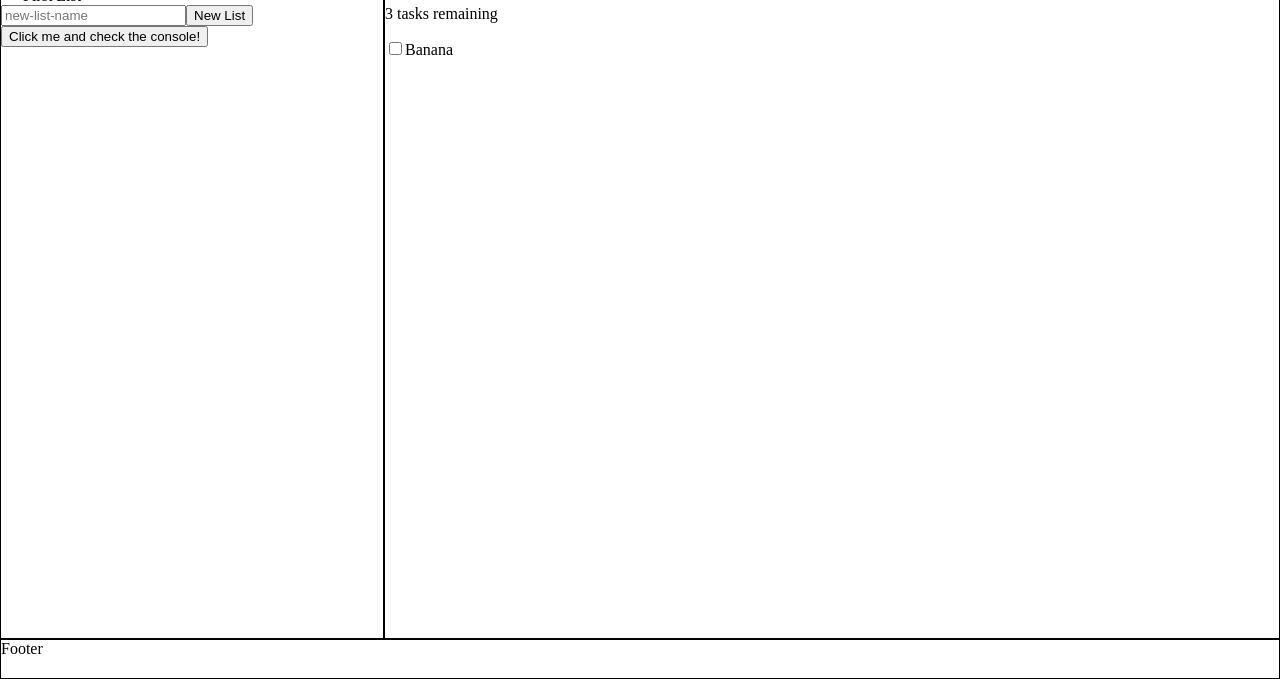
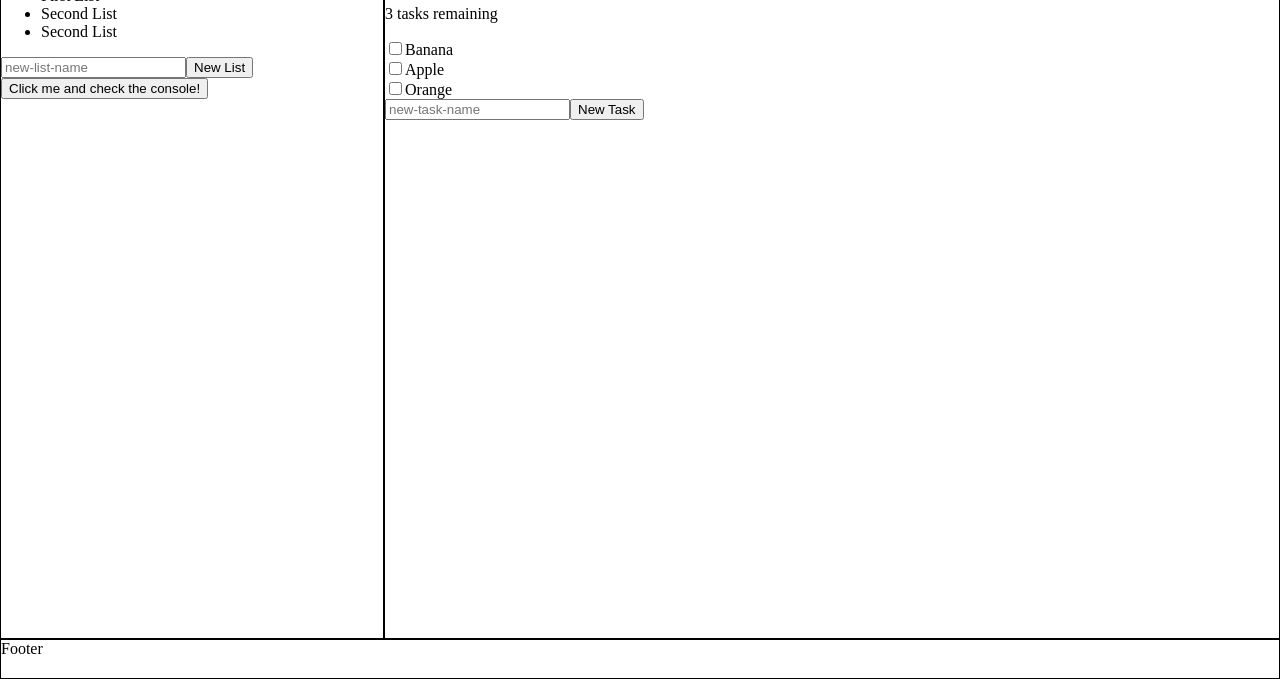
Before and after one commit to cah311/to-do-list, a website built with webpack: page dist/index.html in a window 1280 px wide. Shown: the part 121-800 px from the top of the page. Built offline with nearby package versions, Linux system fonts and the light colour scheme.

Commit message:
add task content and comments

```diff
--- a/src/index.js
+++ b/src/index.js
@@ -53,47 +53,68 @@ headerContent();
 
 // appends content to list section
 function listContent() {
+  // main list container
   const listContainer = document.getElementById("list-section");
 
   const listContent = document.createElement("div");
   listContent.setAttribute("id", "lists-container");
 
+  // Full list library
   const allListContainer = document.createElement("div");
   allListContainer.setAttribute("class", "all-lists");
   allListContainer.setAttribute("id", "all-list-container");
 
+  // Header for list of lists
   const allListTitle = document.createElement("h2");
   allListTitle.setAttribute("class", "task-list-title");
   allListTitle.innerText = "Lists";
 
+  // list of lists
   const allList = document.createElement("ul");
   allList.setAttribute("class", "task-list");
 
+  // list 1
   const firstList = document.createElement("li");
   firstList.setAttribute("class", "list-name");
   firstList.innerText = "First List";
 
+  // list 2
+  const secondList = document.createElement("li");
+  secondList.setAttribute("class", "list-name");
+  secondList.innerText = "Second List";
+
+  // list 3
+  const thirdList = document.createElement("li");
+  thirdList.setAttribute("class", "list-name");
+  thirdList.innerText = "Second List";
+
+  // add new list
   const newList = document.createElement("form");
   newList.setAttribute("action", "");
   const newListInput = document.createElement("input");
   newListInput.setAttribute("type", "text");
   newListInput.setAttribute("class", "new-list");
   newListInput.setAttribute("placeholder", "new-list-name");
-
+  //// subit new list
   const newListButton = document.createElement("button");
   newListButton.setAttribute("class", "list-button");
   newListButton.innerText = "New List";
 
+  //// ***********temp*****************/////
   const btn = document.createElement("button");
   btn.innerHTML = "Click me and check the console!";
   btn.onclick = lists;
+  //// ***********temp*****************/////
 
+  // append to list section
   listContainer.appendChild(listContent);
-
   listContent.appendChild(allListContainer);
+  // full list library
   allListContainer.appendChild(allListTitle);
   allListContainer.appendChild(allList);
-  allListContainer.appendChild(firstList);
+  allList.appendChild(firstList);
+  allList.appendChild(secondList);
+  allList.appendChild(thirdList);
   allListContainer.appendChild(newList);
   newList.appendChild(newListInput);
   newList.appendChild(newListButton);
@@ -107,13 +128,16 @@ listContent();
 
 // appends content to task section
 function tasksContent() {
+  // container & div for task section
   const taskContainer = document.getElementById("task-section");
   const taskContent = document.createElement("div");
   taskContent.innerText = "Tasks";
 
+  // div for current selected task
   const currentTaskList = document.createElement("div");
   currentTaskList.setAttribute("class", "todo-list");
 
+  // task list header
   const taskListHeader = document.createElement("div");
   taskListHeader.setAttribute("class", "todo-list-header");
 
@@ -124,11 +148,15 @@ function tasksContent() {
   taskCount.setAttribute("class", "todo-count");
   taskCount.innerText = "3 tasks remaining";
 
+  //task list body
   const taskListBody = document.createElement("div");
   taskListBody.setAttribute("class", "todo-list-body");
 
+  // todo section
   const todos = document.createElement("div");
   todos.setAttribute("class", "todos");
+
+  // individual task1
   const task1 = document.createElement("div");
   task1.setAttribute("class", "task");
   const task1Input = document.createElement("input");
@@ -137,28 +165,84 @@ function tasksContent() {
   const task1Label = document.createElement("label");
   task1Label.setAttribute("for", "task-1");
   task1Label.innerText = "Banana";
-  const customCheckbox = document.createElement("span");
-  customCheckbox.setAttribute("class", "custom-checkbox");
+  const customCheckbox1 = document.createElement("span");
+  customCheckbox1.setAttribute("class", "custom-checkbox");
 
+  // individual task2
+  const task2 = document.createElement("div");
+  task2.setAttribute("class", "task");
+  const task2Input = document.createElement("input");
+  task2Input.setAttribute("type", "checkbox");
+  task2Input.setAttribute("id", "task-2");
+  const task2Label = document.createElement("label");
+  task2Label.setAttribute("for", "task-2");
+  task2Label.innerText = "Apple";
+  const customCheckbox2 = document.createElement("span");
+  customCheckbox2.setAttribute("class", "custom-checkbox");
+
+  // individual task3
+  const task3 = document.createElement("div");
+  task3.setAttribute("class", "task");
+  const task3Input = document.createElement("input");
+  task3Input.setAttribute("type", "checkbox");
+  task3Input.setAttribute("id", "task-3");
+  const task3Label = document.createElement("label");
+  task3Label.setAttribute("for", "task-3");
+  task3Label.innerText = "Orange";
+  const customCheckbox3 = document.createElement("span");
+  customCheckbox3.setAttribute("class", "custom-checkbox");
+
+  // task creator
   const taskCreator = document.createElement("div");
   taskCreator.setAttribute("class", "new-task-creator");
+  //// new task form
+  const newTask = document.createElement("form");
+  newTask.setAttribute("action", "");
+  const newTaskInput = document.createElement("input");
+  newTaskInput.setAttribute("type", "text");
+  newTaskInput.setAttribute("class", "new-task");
+  newTaskInput.setAttribute("placeholder", "new-task-name");
+  //// subit new list
+  const newTaskButton = document.createElement("button");
+  newTaskButton.setAttribute("class", "task-button");
+  newTaskButton.innerText = "New Task";
 
+  // delete task
   const deleteTask = document.createElement("div");
   deleteTask.setAttribute("class", "delete-task");
 
+  // append main containers
   taskContainer.appendChild(taskContent);
-
   taskContent.appendChild(currentTaskList);
+  // append header content
   currentTaskList.appendChild(taskListHeader);
   taskListHeader.appendChild(taskListTitle);
   taskListHeader.appendChild(taskCount);
+  // append body content
   currentTaskList.appendChild(taskListBody);
   taskListBody.appendChild(todos);
+  //// task1
   todos.appendChild(task1);
   task1.appendChild(task1Input);
   task1.appendChild(task1Label);
-  task1Label.appendChild(customCheckbox);
+  task1Label.appendChild(customCheckbox1);
+  ////task2
+  todos.appendChild(task2);
+  task2.appendChild(task2Input);
+  task2.appendChild(task2Label);
+  task2Label.appendChild(customCheckbox2);
+  ////task3
+  todos.appendChild(task3);
+  task3.appendChild(task3Input);
+  task3.appendChild(task3Label);
+  task3Label.appendChild(customCheckbox3);
+  // task creator
   taskListBody.appendChild(taskCreator);
+  taskCreator.appendChild(newTask);
+  newTask.appendChild(newTaskInput);
+  newTask.appendChild(newTaskButton);
+
+  // delete task
   taskListBody.appendChild(deleteTask);
 
   return taskContainer;
--- a/src/styles/style.css
+++ b/src/styles/style.css
@@ -1,10 +1,7 @@
-
-
-.hello {
-    color:red;
-}
 
 /* page layout index*/
+
+/** Grid **/
 #page-grid {
     display: grid;
 
@@ -22,11 +19,15 @@
     border: 1px solid black;
 }
 
+
+/**header section **/
 #header-section {
     color:red;
     grid-area: 1 / 1 / 2 / 3;
 }
 
+
+/** List section**/
 #list-section {
     grid-area: 2 / 1 / 3 / 2;
 }
@@ -53,6 +54,8 @@
 #all-list-container {}
 
 
+
+/**task section **/
 #task-section {
     grid-area: 2 / 2 / 3 / 3;
 }
@@ -72,11 +75,21 @@
 .task {}
 
 #task-1 {}
+#task-2 {}
+#task-3 {}
+
+.custom-checkbox {}
 
 .new-task-creator {}
 
+.new-task {}
+
+.task-button
+
 .delete-task {}
 
+
+/** footer section **/
 #footer-section {
     grid-area: 3 / 1 / 4 / 3;
 }
```
